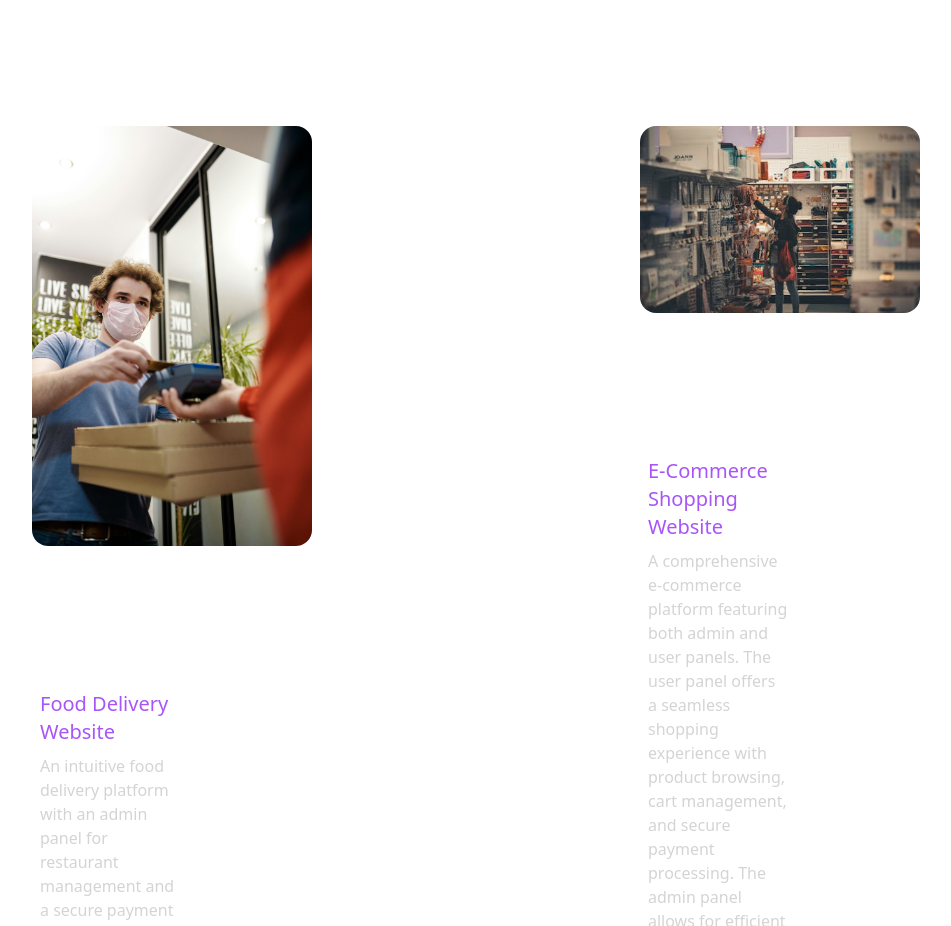
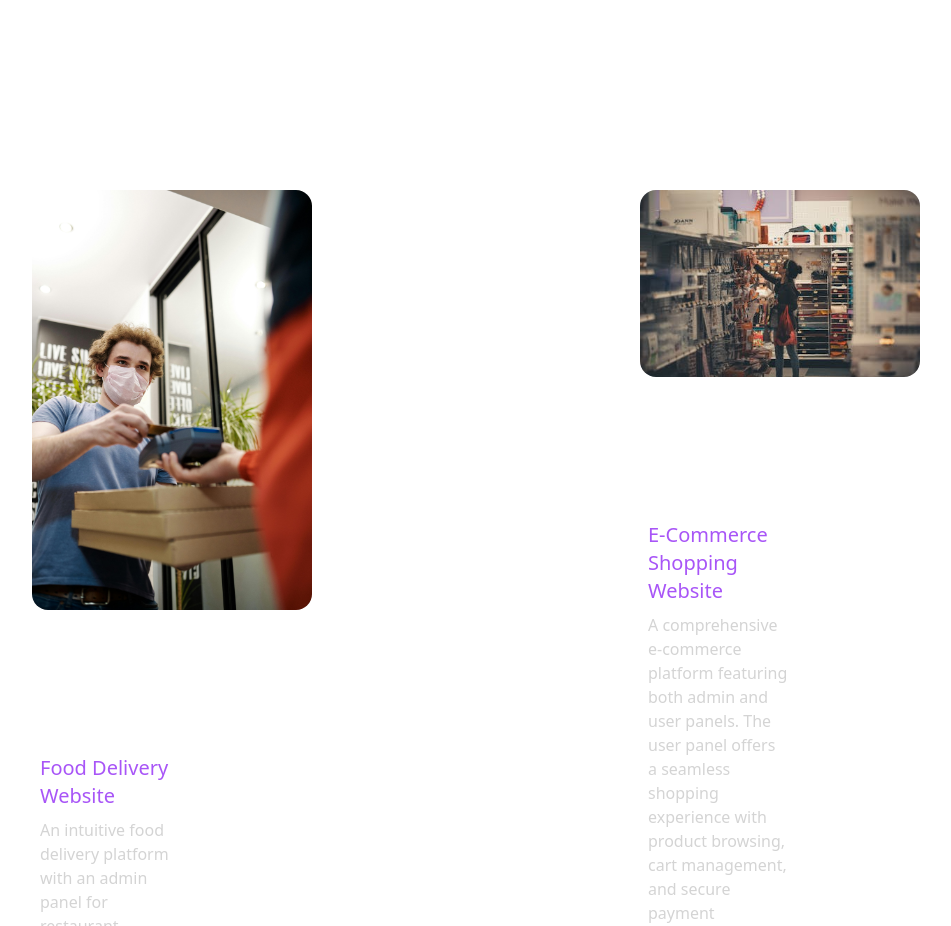
Before and after one commit to praveennigam/impraveen, a React (Vite) app: page / in a window 1280 px wide. Shown: the part 3520-4446 px from the top of the page, without its empty margins (16-967 px from the left). Built offline with nearby package versions, Linux system fonts and the light colour scheme; a web font is replaced by a local one.

Commit message:
add project update

```diff
--- a/src/components/Projects.jsx
+++ b/src/components/Projects.jsx
@@ -29,7 +29,7 @@ const Projects = () => {
                 src={project.image}
                 height={150}
                 width={150}
-                className="rounded-2xl w-1/2 lg:w-full lg:mr-32 mb-4 mt-12 max-w-md"
+                className="rounded-2xl w-1/2 lg:w-full lg:mr-32 mb-4 mt-28 max-w-md"
                 alt={project.title}
               />
             </div>
```
